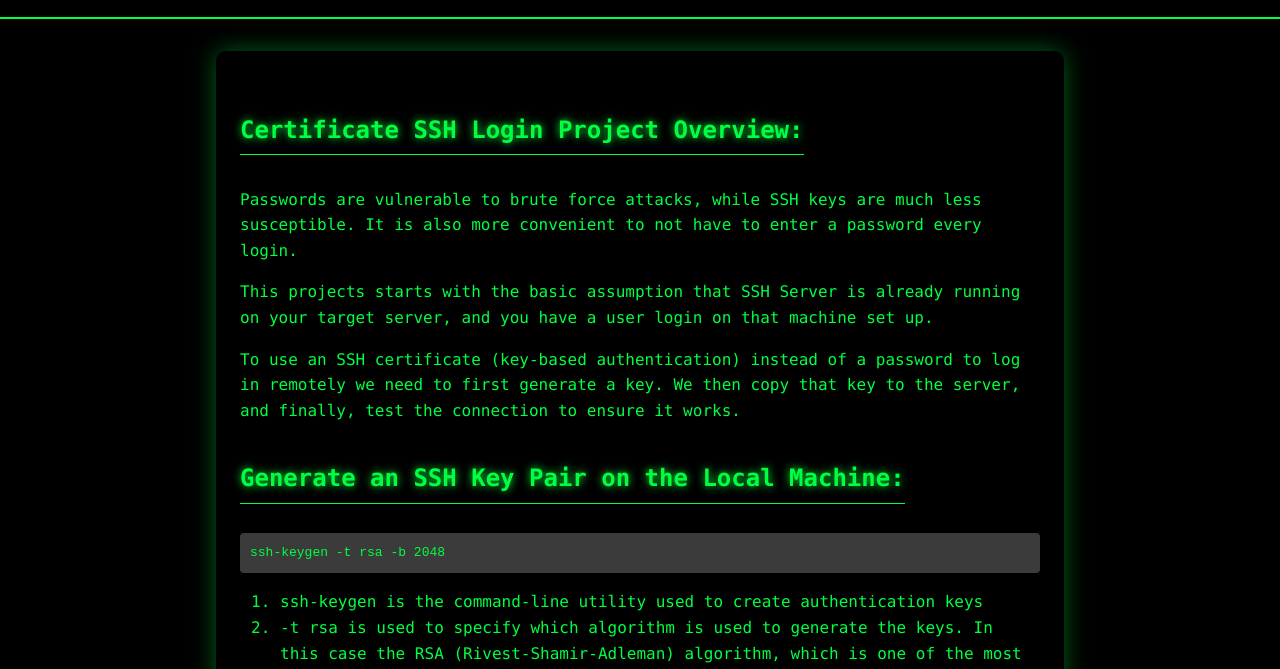
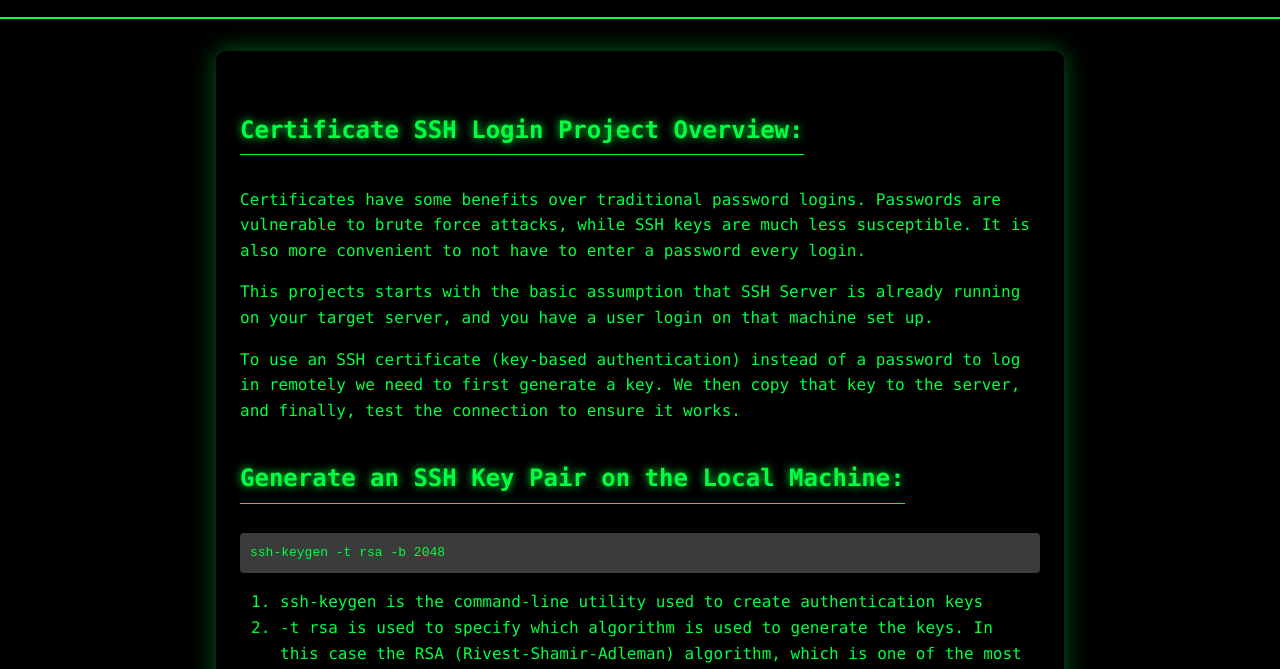
Before and after one commit to Amnzul/cybersecurity-portfolio, a plain HTML site: page projects/certificate_ssh_login/index.html in a window 1280 px wide. Shown: the part 129-798 px from the top of the page. Drawn offline with Linux system fonts and the light colour scheme.

Commit message:
Update index.html

```diff
--- a/projects/certificate_ssh_login/index.html
+++ b/projects/certificate_ssh_login/index.html
@@ -24,7 +24,7 @@
 <section id="certificate_logins">
 
 <h2>Certificate SSH Login Project Overview:</h2>
-<P>Passwords are vulnerable to brute force attacks, while SSH keys are much less susceptible. It is also more convenient to not have to enter a password every login.</P>
+<P>Certificates have some benefits over traditional password logins. Passwords are vulnerable to brute force attacks, while SSH keys are much less susceptible. It is also more convenient to not have to enter a password every login.</P>
 <p>This projects starts with the basic assumption that SSH Server is already running on your target server, and you have a user login on that machine set up.</P>
 <P>To use an SSH certificate (key-based authentication) instead of a password to log in remotely we need to first generate a key. We then copy that key to the server, and finally, test the connection to ensure it works.</P>
 
```
